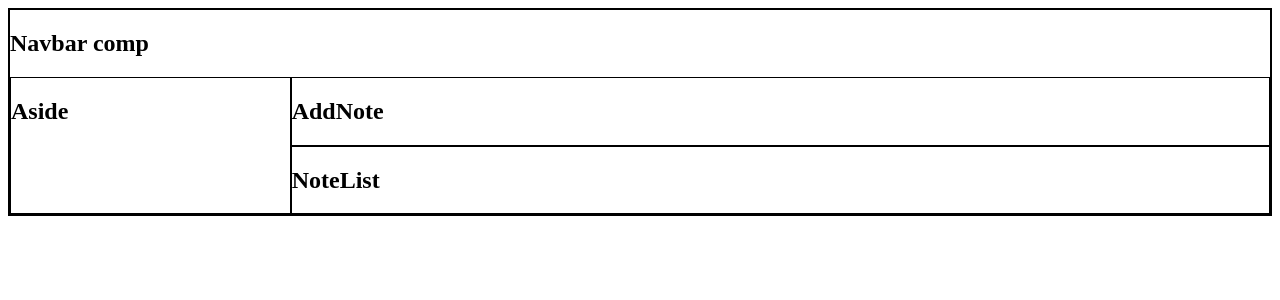
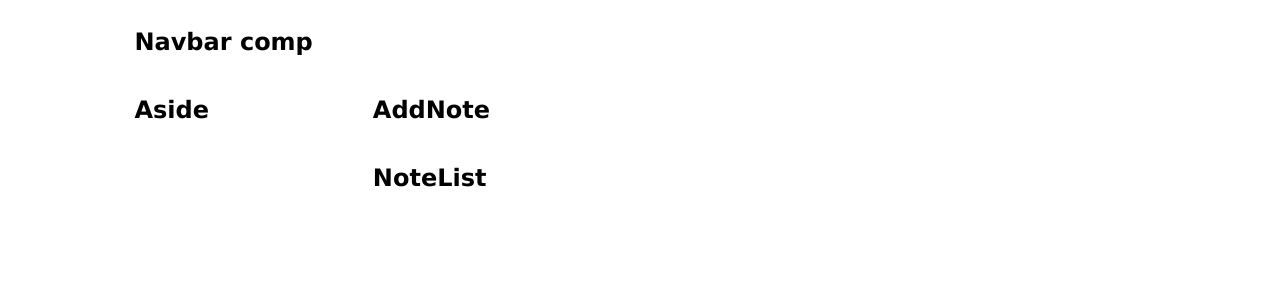
Before and after one commit to EivydasLeo-zz/keep-Clone-React, a React (Create React App) app: page / in a window 1280 px wide. Shown: the top 300 px of the page. Built offline with nearby package versions, Linux system fonts and the light colour scheme.

Commit message:
added common styles

```diff
--- a/src/App.css
+++ b/src/App.css
@@ -1,5 +1,12 @@
-div {
-  border: 1px solid #000;
+/* // global */
+
+body {
+  font-family: 'Lucida Sans', 'Lucida Sans Regular', 'Lucida Grande', 'Lucida Sans Unicode', Geneva,
+    Verdana, sans-serif;
+}
+a {
+  text-decoration: none;
+  color: inherit;
 }
 
 .navbar {
@@ -16,6 +23,8 @@ div {
 }
 
 .App {
+  max-width: 80%;
+  margin: 0 auto;
   display: grid;
   grid-template-areas:
     'header header header header header'
```
